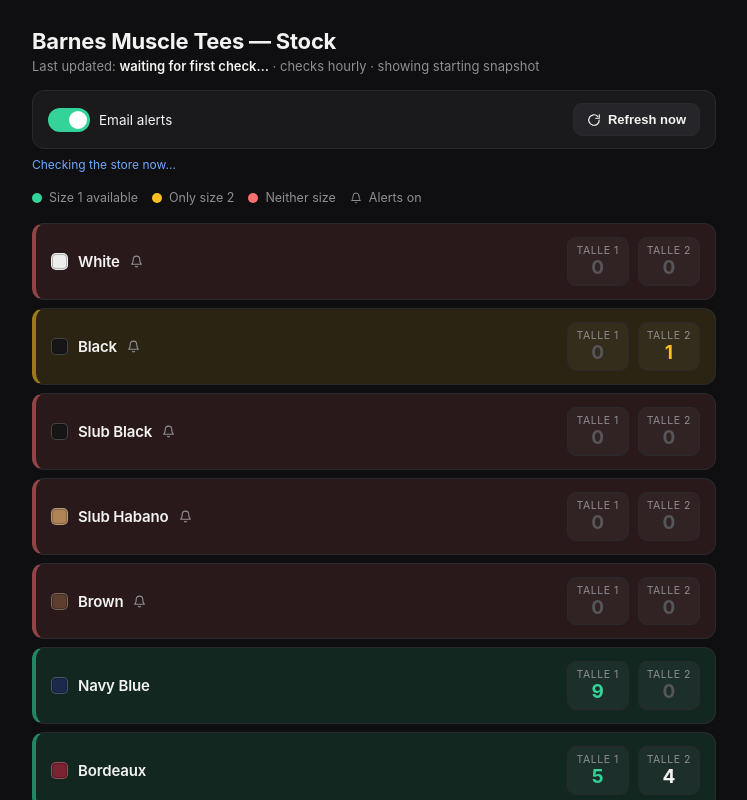
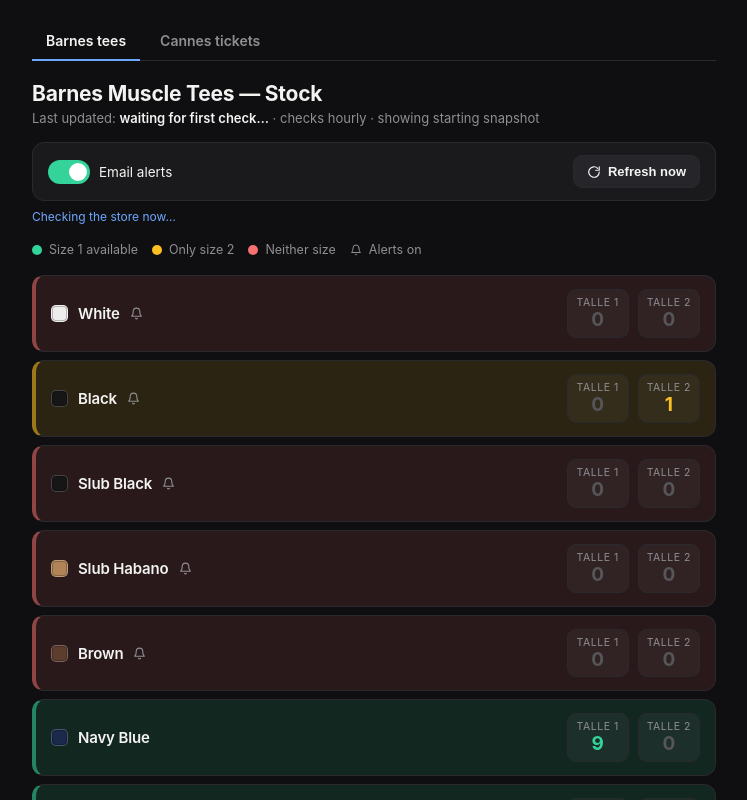
Before and after one commit to emailsbasura9-star/barnes-stock, a website: page index.html in a window 1280 px wide. Both pictures are taken after a click on the button "Refresh now". Shown: the top 800 px of the page, without its empty margins (266-1013 px from the left). Drawn offline with Linux system fonts and the light colour scheme; no server answers.

Commit message:
Update index.html

```diff
--- a/index.html
+++ b/index.html
@@ -3,7 +3,7 @@
 <head>
 <meta charset="utf-8">
 <meta name="viewport" content="width=device-width, initial-scale=1">
-<title>Barnes Muscle Tees — Stock</title>
+<title>Watchers — Barnes & Cannes</title>
 <style>
   :root{
     --bg:#0f0f11; --card:#1a1a1d; --ink:#f3f3f2; --muted:#8e8e93; --line:#2a2a2e;
@@ -14,14 +14,24 @@
   }
   *{box-sizing:border-box}
   body{margin:0;background:var(--bg);color:var(--ink);
-    font-family:-apple-system,BlinkMacSystemFont,"Segoe UI",Roboto,Helvetica,Arial,sans-serif;
-    -webkit-font-smoothing:antialiased}
-  .wrap{max-width:720px;margin:0 auto;padding:28px 18px 60px}
+    font-family:-apple-system,BlinkMacSystemFont,"Segoe UI",Roboto,Helvetica,Arial,sans-serif;-webkit-font-smoothing:antialiased}
+  .wrap{max-width:720px;margin:0 auto;padding:22px 18px 60px}
+
+  /* Tabs */
+  .tabs{display:flex;gap:6px;margin-bottom:20px;border-bottom:1px solid var(--line)}
+  .tab{appearance:none;background:none;border:none;color:var(--muted);font:inherit;font-size:14px;font-weight:600;
+    padding:10px 14px;cursor:pointer;border-bottom:2px solid transparent;margin-bottom:-1px;transition:.12s}
+  .tab:hover{color:var(--ink)}
+  .tab.active{color:var(--ink);border-bottom-color:var(--accent)}
+  section[hidden]{display:none}
+
   header{margin-bottom:16px}
-  h1{font-size:22px;font-weight:650;letter-spacing:-.01em;margin:0 0 4px}
+  h1{font-size:21px;font-weight:650;letter-spacing:-.01em;margin:0 0 4px}
   .sub{font-size:13px;color:var(--muted)}
   .sub b{color:var(--ink);font-weight:600}
   .sub .stale{color:var(--yellow)}
+
+  /* Controls (Barnes) */
   .controls{display:flex;align-items:center;gap:16px;flex-wrap:wrap;background:var(--card);
     border:1px solid var(--line);border-radius:12px;padding:12px 15px;margin:14px 0 8px}
   .ctl{display:flex;align-items:center;gap:9px;font-size:13.5px}
@@ -41,10 +51,12 @@
   @keyframes spin{to{transform:rotate(360deg)}}
   .ctlnote{font-size:12px;color:var(--muted);margin:2px 0 18px;min-height:15px}
   .ctlnote .pending{color:var(--accent)}
+
   .legend{display:flex;flex-wrap:wrap;gap:14px;margin:0 0 18px;font-size:12.5px;color:var(--muted)}
   .legend span{display:inline-flex;align-items:center;gap:7px}
   .dot{width:10px;height:10px;border-radius:50%}
   .dot.green{background:var(--green)} .dot.yellow{background:var(--yellow)} .dot.red{background:var(--red)}
+
   .list{display:flex;flex-direction:column;gap:8px}
   .row{display:flex;align-items:center;gap:14px;background:var(--card);border:1px solid var(--line);
     border-left-width:4px;border-radius:12px;padding:13px 15px;text-decoration:none;color:inherit;
@@ -57,7 +69,6 @@
   .swatch{width:17px;height:17px;border-radius:5px;flex:0 0 auto;border:1px solid rgba(255,255,255,.2);box-shadow:inset 0 0 0 1px rgba(0,0,0,.25)}
   .name .t{font-size:15px;font-weight:600;letter-spacing:-.01em}
   .bell{color:var(--muted);display:inline-flex;flex:0 0 auto}
-  .err{color:var(--red);font-size:11px;margin-left:6px}
   .sizes{display:flex;gap:9px}
   .size{min-width:62px;text-align:center;background:rgba(255,255,255,.04);border:1px solid var(--line);border-radius:9px;padding:6px 8px}
   .size .lab{font-size:10.5px;color:var(--muted);text-transform:uppercase;letter-spacing:.05em}
@@ -66,10 +77,31 @@
   .row.green .size.t1 .num{color:var(--green)}
   .row.yellow .size.t2 .num{color:var(--yellow)}
   footer{margin-top:24px;font-size:12px;color:var(--muted);line-height:1.6}
+
+  /* Cannes cards */
+  .wcard{background:var(--card);border:1px solid var(--line);border-radius:12px;padding:14px 15px;margin-bottom:10px}
+  .wcard .wtop{display:flex;align-items:center;gap:10px}
+  .wcard .wlabel{font-size:15px;font-weight:600;flex:1;min-width:0}
+  .pill{font-size:11px;font-weight:650;padding:3px 9px;border-radius:999px;white-space:nowrap}
+  .pill.changed{background:var(--green-bg);color:var(--green);border:1px solid var(--green-line)}
+  .pill.steady{background:rgba(255,255,255,.05);color:var(--muted);border:1px solid var(--line)}
+  .pill.err{background:var(--red-bg);color:var(--red);border:1px solid var(--red-line)}
+  .wmeta{font-size:11.5px;color:var(--muted);margin-top:6px}
+  .wsnip{margin-top:9px;font-size:12.5px;color:#cfcfce;background:#141416;border:1px solid var(--line);
+    border-radius:8px;padding:8px 10px;white-space:pre-wrap;max-height:120px;overflow:auto}
+  .wlink{font-size:12px;color:var(--accent);text-decoration:none;margin-top:8px;display:inline-block}
 </style>
 </head>
 <body>
 <div class="wrap">
+
+  <div class="tabs">
+    <button class="tab active" data-tab="barnes">Barnes tees</button>
+    <button class="tab" data-tab="cannes">Cannes tickets</button>
+  </div>
+
+  <!-- ===================== BARNES ===================== -->
+  <section id="tab-barnes">
     <header>
       <h1>Barnes Muscle Tees — Stock</h1>
       <div class="sub">Last updated: <b id="updated">—</b> · checks hourly <span id="note2"></span></div>
@@ -96,63 +128,70 @@
 
     <div class="list" id="list"></div>
     <footer id="note"></footer>
+  </section>
+
+  <!-- ===================== CANNES ===================== -->
+  <section id="tab-cannes" hidden>
+    <header>
+      <h1>Cannes en el Gaumont — ticket watch</h1>
+      <div class="sub">Checks every 5 min · last run: <b id="c-lastrun">—</b></div>
+    </header>
+    <div id="c-list"></div>
+    <footer id="c-note">
+      Watching for the on-sale announcement (Semana de Cine, Dec 7–13 at the Gaumont).
+      You get an email from “Cannes BA Tickets” when the ticket-relevant text changes —
+      a date, time, price or purchase link, or the event appearing in the Gaumont cartelera.
+    </footer>
+  </section>
+
 </div>
 
 <script>
+  /* ---------------- Tabs ---------------- */
+  const tabs = document.querySelectorAll(".tab");
+  tabs.forEach((b) => b.addEventListener("click", () => {
+    tabs.forEach((x) => x.classList.toggle("active", x === b));
+    document.getElementById("tab-barnes").hidden = b.dataset.tab !== "barnes";
+    document.getElementById("tab-cannes").hidden = b.dataset.tab !== "cannes";
+    if (b.dataset.tab === "cannes") loadCannes();
+  }));
+
+  const fmt = (iso) => { const d = new Date(iso); return isNaN(d) ? "—"
+    : d.toLocaleString("en-GB",{day:"numeric",month:"short",hour:"2-digit",minute:"2-digit"}); };
+  const $ = (id) => document.getElementById(id);
+
+  /* ---------------- Barnes ---------------- */
   const STORE = "https://barnesindustries.com.ar/productos/";
-  const WATCHED = new Set([
-    "muscle-tee-white-t503w","muscle-tees","muscle-tee-slub-black-hhm2a",
-    "muscle-tee-slub-habano-1g2b5","muscle-tee-vison-domingo-20hs-yu8xy",
-  ]);
+  const WATCHED = new Set(["muscle-tee-white-t503w","muscle-tees","muscle-tee-slub-black-hhm2a","muscle-tee-slub-habano-1g2b5","muscle-tee-vison-domingo-20hs-yu8xy"]);
   const BELL = '<span class="bell" title="You\'ll be emailed when this returns in size 1"><svg width="13" height="13" viewBox="0 0 24 24" fill="none" stroke="currentColor" stroke-width="2" stroke-linecap="round" stroke-linejoin="round"><path d="M18 8a6 6 0 0 0-12 0c0 7-3 9-3 9h18s-3-2-3-9"/><path d="M13.73 21a2 2 0 0 1-3.46 0"/></svg></span>';
-
-  // Shown before the server answers; replaced by live data.
-  const FALLBACK = {
-    updatedAt: null,
-    items: [
-      { label:"White", swatch:"#ededed", slug:"muscle-tee-white-t503w", t1:0, t2:0 },
-      { label:"Black", swatch:"#161616", slug:"muscle-tees", t1:0, t2:1 },
-      { label:"Slub Black", swatch:"#161616", slug:"muscle-tee-slub-black-hhm2a", t1:0, t2:0 },
-      { label:"Slub Habano", swatch:"#b08457", slug:"muscle-tee-slub-habano-1g2b5", t1:0, t2:0 },
-      { label:"Brown", swatch:"#5c3d2e", slug:"muscle-tee-vison-domingo-20hs-yu8xy", t1:0, t2:0 },
-      { label:"Navy Blue", swatch:"#1b2a4a", slug:"muscle-tee-navy-blue-domingo-20hs-t323a", t1:9, t2:0 },
-      { label:"Bordeaux", swatch:"#7b2233", slug:"muscle-tee-heavyweight-bordeaux-miercoles-20hs-17o91", t1:5, t2:4 },
-      { label:"Military Green", swatch:"#545e2e", slug:"muscle-tee-military-green-domingo-20hs-1thmk", t1:2, t2:1 },
-      { label:"Silver Grey", swatch:"#b7bbc0", slug:"muscle-tee-ash-grey-domingo-20hs-18jel", t1:6, t2:1 },
-    ],
-  };
-
+  const FALLBACK = { updatedAt:null, items:[
+    {label:"White",swatch:"#ededed",slug:"muscle-tee-white-t503w",t1:0,t2:0},
+    {label:"Black",swatch:"#161616",slug:"muscle-tees",t1:0,t2:1},
+    {label:"Slub Black",swatch:"#161616",slug:"muscle-tee-slub-black-hhm2a",t1:0,t2:0},
+    {label:"Slub Habano",swatch:"#b08457",slug:"muscle-tee-slub-habano-1g2b5",t1:0,t2:0},
+    {label:"Brown",swatch:"#5c3d2e",slug:"muscle-tee-vison-domingo-20hs-yu8xy",t1:0,t2:0},
+    {label:"Navy Blue",swatch:"#1b2a4a",slug:"muscle-tee-navy-blue-domingo-20hs-t323a",t1:9,t2:0},
+    {label:"Bordeaux",swatch:"#7b2233",slug:"muscle-tee-heavyweight-bordeaux-miercoles-20hs-17o91",t1:5,t2:4},
+    {label:"Military Green",swatch:"#545e2e",slug:"muscle-tee-military-green-domingo-20hs-1thmk",t1:2,t2:1},
+    {label:"Silver Grey",swatch:"#b7bbc0",slug:"muscle-tee-ash-grey-domingo-20hs-18jel",t1:6,t2:1},
+  ]};
   let state = { ...FALLBACK, live:false };
   let alertsEnabled = true;
-
-  const $ = (id)=>document.getElementById(id);
   const statusOf = (t1,t2)=> t1>0 ? "green" : (t2>0 ? "yellow" : "red");
-  const fmt = (iso)=>{ const d=new Date(iso); return isNaN(d)?"—":
-    d.toLocaleString("en-GB",{day:"numeric",month:"short",hour:"2-digit",minute:"2-digit"}); };
 
   function renderMeta(){
     $("updated").textContent = state.updatedAt ? fmt(state.updatedAt) : "waiting for first check…";
     let stale="";
-    if(state.updatedAt){
-      const hrs=(Date.now()-new Date(state.updatedAt).getTime())/36e5;
-      if(hrs>2) stale=` · <span class="stale">may be stale (${Math.floor(hrs)}h ago)</span>`;
-    }
+    if(state.updatedAt){ const h=(Date.now()-new Date(state.updatedAt).getTime())/36e5; if(h>2) stale=` · <span class="stale">may be stale (${Math.floor(h)}h ago)</span>`; }
     $("note2").innerHTML = (state.live?"":" · showing starting snapshot") + stale;
   }
-
   function renderList(){
     const list=$("list"); list.innerHTML="";
     for(const it of state.items){
       const st=statusOf(it.t1,it.t2);
       const a=document.createElement("a");
       a.className="row "+st; a.href=STORE+it.slug+"/"; a.target="_blank"; a.rel="noopener";
-      a.innerHTML=`
-        <div class="name">
-          <span class="swatch" style="background:${it.swatch||"#444"}"></span>
-          <span class="t">${it.label}</span>
-          ${WATCHED.has(it.slug)?BELL:""}
-          ${it.error?'<span class="err" title="'+it.error+'">stale</span>':""}
-        </div>
+      a.innerHTML=`<div class="name"><span class="swatch" style="background:${it.swatch||"#444"}"></span><span class="t">${it.label}</span>${WATCHED.has(it.slug)?BELL:""}</div>
         <div class="sizes">
           <div class="size t1 ${it.t1===0?"zero":""}"><div class="lab">Talle 1</div><div class="num">${it.t1}</div></div>
           <div class="size t2 ${it.t2===0?"zero":""}"><div class="lab">Talle 2</div><div class="num">${it.t2}</div></div>
@@ -160,50 +199,59 @@
       list.appendChild(a);
     }
     const greens=state.items.filter(x=>statusOf(x.t1,x.t2)==="green").length;
-    $("note").innerHTML=`${greens} of ${state.items.length} items have size 1 in stock. `
-      +`Bell = you'll be emailed when it returns in size 1. Tap a row to open its store page.`;
+    $("note").innerHTML=`${greens} of ${state.items.length} items have size 1 in stock. Bell = you'll be emailed when it returns in size 1. Tap a row to open its store page.`;
   }
-
   function renderControls(){
     $("alerts").checked = alertsEnabled;
     $("ctlnote").textContent = alertsEnabled
       ? "Alerts on — you'll get one email when a watched item returns in size 1."
       : "Alerts off — the tracker still refreshes, but no emails are sent.";
   }
-
-  async function load(){
+  async function loadBarnes(){
     try{
-      const r=await fetch("/.netlify/functions/data",{cache:"no-store"});
-      const d=await r.json();
-      if(d.stock && Array.isArray(d.stock.items) && d.stock.items.length){
-        state={items:d.stock.items,updatedAt:d.stock.updatedAt,live:true};
-      }
+      const r=await fetch("/.netlify/functions/data",{cache:"no-store"}); const d=await r.json();
+      if(d.stock && Array.isArray(d.stock.items) && d.stock.items.length) state={items:d.stock.items,updatedAt:d.stock.updatedAt,live:true};
       if(d.settings) alertsEnabled=!!d.settings.alertsEnabled;
       renderList(); renderMeta(); renderControls();
-    }catch(e){ /* keep whatever we have */ }
+    }catch(e){}
   }
-
   $("alerts").addEventListener("change", async (e)=>{
     const v=e.target.checked; alertsEnabled=v; renderControls();
     try{ await fetch("/.netlify/functions/settings",{method:"POST",headers:{"content-type":"application/json"},body:JSON.stringify({alertsEnabled:v})}); }
     catch(_){ e.target.checked=!v; alertsEnabled=!v; renderControls(); }
   });
+  const bbtn=$("refresh");
+  bbtn.addEventListener("click", async ()=>{
+    bbtn.disabled=true; bbtn.classList.add("spin"); $("ctlnote").innerHTML='<span class="pending">Checking the store now…</span>';
+    try{ await fetch("/.netlify/functions/refresh",{method:"POST"}); await loadBarnes(); }catch(_){}
+    bbtn.classList.remove("spin"); bbtn.disabled=false;
+  });
+  renderList(); renderMeta(); renderControls(); $("alerts").disabled=false;
+  loadBarnes(); setInterval(loadBarnes,120000);
 
-  const btn=$("refresh");
-  btn.addEventListener("click", async ()=>{
-    btn.disabled=true; btn.classList.add("spin");
-    $("ctlnote").innerHTML='<span class="pending">Checking the store now…</span>';
-    try{ await fetch("/.netlify/functions/refresh",{method:"POST"}); await load(); }
-    catch(_){}
-    btn.classList.remove("spin"); btn.disabled=false;
-  });
-
-  // Initial paint + load, then poll so scheduled updates show up.
-  renderList(); renderMeta(); renderControls();
-  $("alerts").disabled=false;
-  load();
-  setInterval(load, 120000);
-  document.addEventListener("visibilitychange", ()=>{ if(!document.hidden) load(); });
+  /* ---------------- Cannes ---------------- */
+  function renderCannes(data){
+    $("c-lastrun").textContent = data.lastRun ? fmt(data.lastRun) : "waiting…";
+    const list=$("c-list"); list.innerHTML="";
+    for(const t of data.targets){
+      const recent = t.lastChanged && (Date.now()-new Date(t.lastChanged).getTime() < 72*36e5);
+      let pill = '<span class="pill steady">no change</span>';
+      if(!t.ok) pill = '<span class="pill err">no connection</span>';
+      else if(recent) pill = '<span class="pill changed">changed '+fmt(t.lastChanged)+'</span>';
+      const card=document.createElement("div"); card.className="wcard";
+      card.innerHTML = `
+        <div class="wtop"><div class="wlabel">${t.label}</div>${pill}</div>
+        <div class="wmeta">Last checked: ${t.lastChecked?fmt(t.lastChecked):"—"}${t.error?' · '+t.error:''}</div>
+        ${t.snippet ? `<div class="wsnip">${t.snippet.replace(/</g,"&lt;")}</div>` : `<div class="wmeta" style="margin-top:8px">No ticket-relevant text matched yet.</div>`}
+        <a class="wlink" href="${t.url}" target="_blank" rel="noopener">Open page ↗</a>`;
+      list.appendChild(card);
+    }
+  }
+  let cannesTimer=null;
+  async function loadCannes(){
+    try{ const r=await fetch("/.netlify/functions/cannes-data",{cache:"no-store"}); renderCannes(await r.json()); }catch(e){}
+    if(!cannesTimer) cannesTimer=setInterval(()=>{ if(!document.getElementById("tab-cannes").hidden) loadCannes(); }, 120000);
+  }
 </script>
 </body>
 </html>
```
Lines whose indentation alone changed are shown as unchanged.
